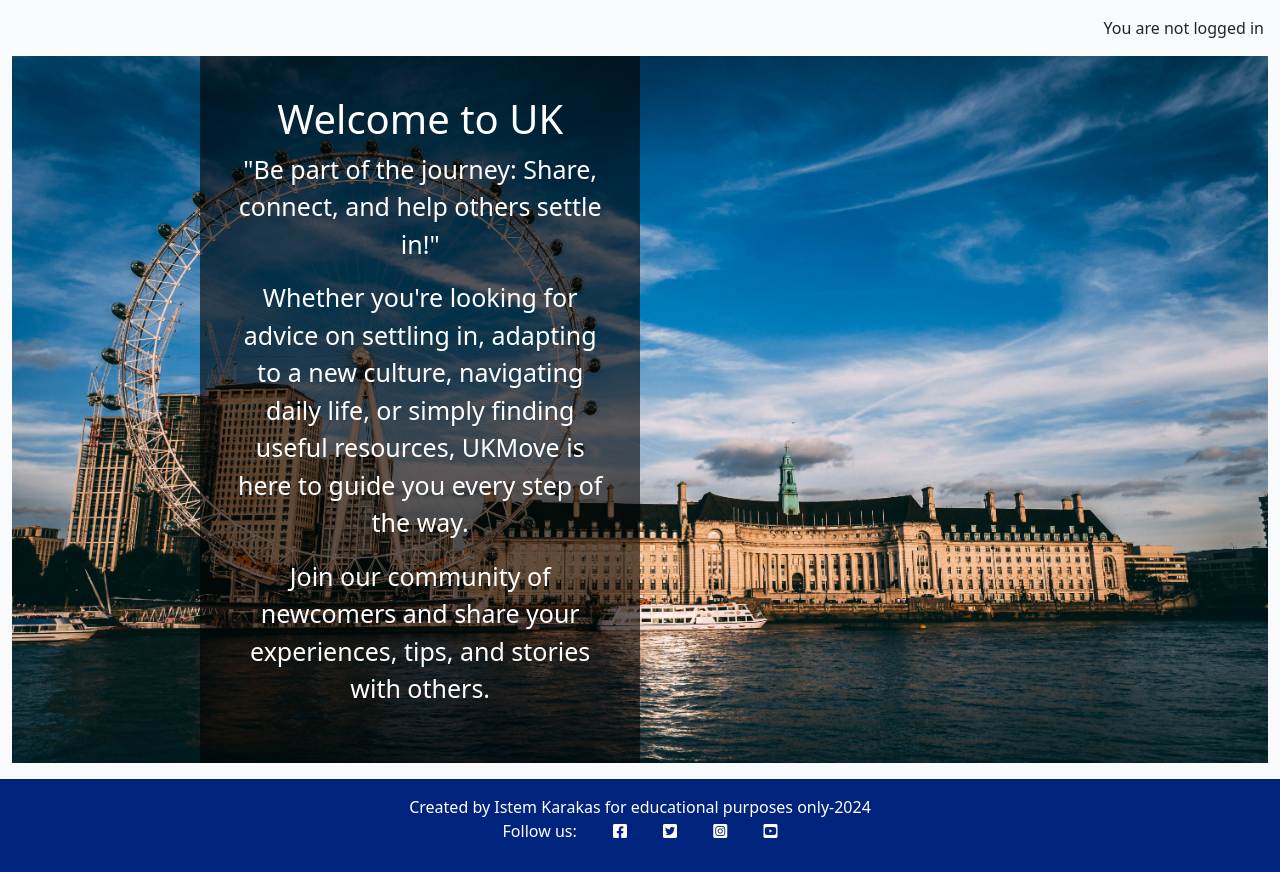
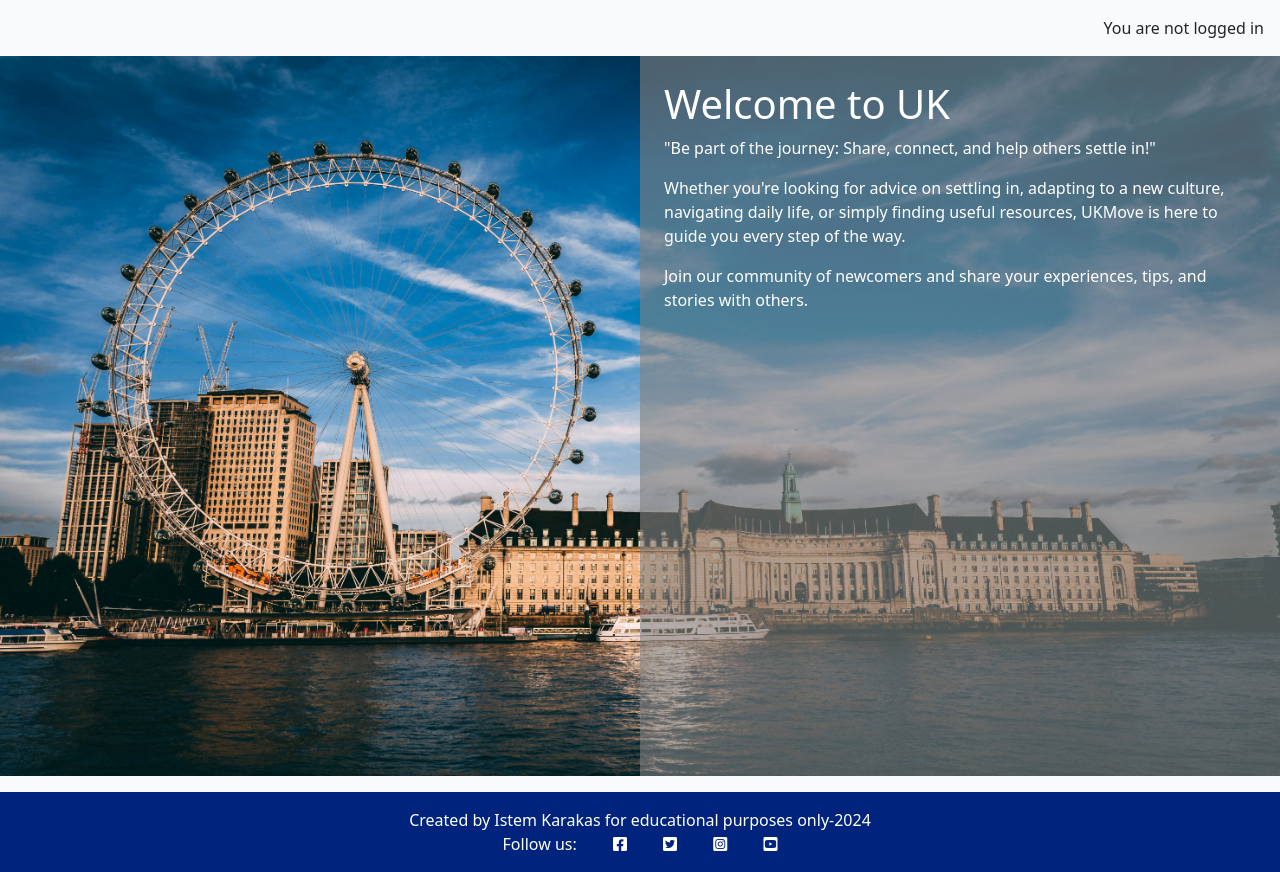
Before and after one commit to techistem/UkMove_CI_P4, a Django app: page / in a window 1280 px wide. Shown: the part 105-977 px from the top of the page. Before the commit the page ends 943 px from the top, so only its background shows below. Run offline with Django 4.2, Linux system fonts and the light colour scheme; data that the repository does not hold is empty.

Commit message:
Change index.html content

```diff
--- a/blog/templates/blog/index.html
+++ b/blog/templates/blog/index.html
@@ -5,22 +5,31 @@
 
 <!-- index.html content starts here -->
 <div class="container-fluid">
-    <div class="row">
-        <div id="carouselExampleSlidesOnly" class="carousel slide" data-bs-ride="carousel">
-            <div class="carousel-inner">
-              <div class="carousel-item active">
-                <img src="/static/images/home_page.jpg" class="d-block w-100" alt="...">
-                <div class="carousel-caption d-flex flex-column justify-content-center align-items-center">
-                <h1 class="text-white">Welcome to UK</h1>
-                <p class="text-white">"Be part of the journey: Share, connect, and help others settle in!"</p>
-                <p class="text-white">Whether you're looking for advice on settling in, adapting to a new culture, navigating daily life,
-                    or simply finding useful resources, UKMove is here to guide you every step of the way.</p>
-                <p class="text-white">Join our community of newcomers and share your experiences, tips, and stories with others.</p>
-                </div>
+    <div class="row position-relative">
+        <!-- Image Section -->
+        <div class="col-md-12 p-0">
+            <img src="/static/images/home_page.jpg" class="d-block w-100" alt="London Eye">
+            <!-- Text Over Image Section -->
+            <div class="position-absolute top-0 end-0 p-4 text-white w-50 h-100 bg-transparent-gray">
+                <h1>Welcome to UK</h1>
+                <p>"Be part of the journey: Share, connect, and help others settle in!"</p>
+                <p>Whether you're looking for advice on settling in, adapting to a new culture, navigating daily life,
+                or simply finding useful resources, UKMove is here to guide you every step of the way.</p>
+                <p>Join our community of newcomers and share your experiences, tips, and stories with others.</p>
             </div>
         </div>
     </div>
 </div>
+
+<!-- Custom CSS -->
+<style>
+    .bg-transparent-gray {
+        background-color: rgba(128, 128, 128, 0.6); /* Semi-transparent gray */
+    }
+</style>
+
+
+
 
         <!-- Blog Entries Column -->
         <div class="col-12 mt-3 left">
--- a/static/css/style.css
+++ b/static/css/style.css
@@ -57,23 +57,11 @@
 
 
 
-.carousel-caption {
-    position: absolute;
-    top: 0;
-    right: 30px;
-    width: 35%;
-    height: 100%;
-    background-color: rgba(0, 0, 0, 0.6);
-    padding: 30px;
-    color: white;
-    text-align: center;
-    font-size: 25px;
-    line-height: 1.5;
-    display: flex;
-    flex-direction: column;
-    justify-content: center;
-    align-items: center;
+
+.bg-transparent {
+    background-color: rgba(0, 0, 0, 0.5);
 }
+
 
 
 
```
